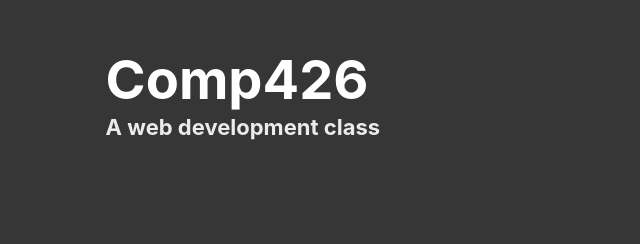
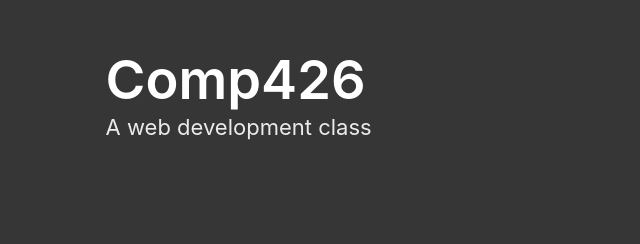
Before and after one commit to jdmar3-comp426/a02-cpysleeper, a website: page index.html in a window 1280 px wide. Shown: the part 305-549 px from the top of the page, without its empty margins (0-640 px from the left). Drawn offline with nearby package versions, Linux system fonts and the light colour scheme; a web font is replaced by a local one.

Commit message:
Update index.html

```diff
--- a/index.html
+++ b/index.html
@@ -11,11 +11,11 @@
 <body>
 <section class="hero is-dark is-fullheight">
     <div class="hero-body">
-        <div class="section">
-            <h1 class="title has-text-weight-bold">
+        <div class="section has-text-weight-bold">
+            <h1 class="title">
                 Comp426
             </h1>
-            <h2 class="subtitle has-text-weight-bold">
+            <h2 class="subtitle">
                 A web development class
             </h2>
         </div>
```
